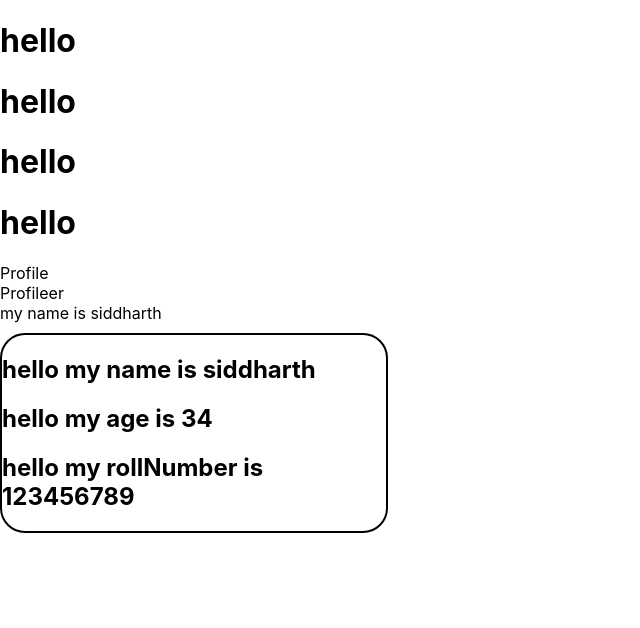
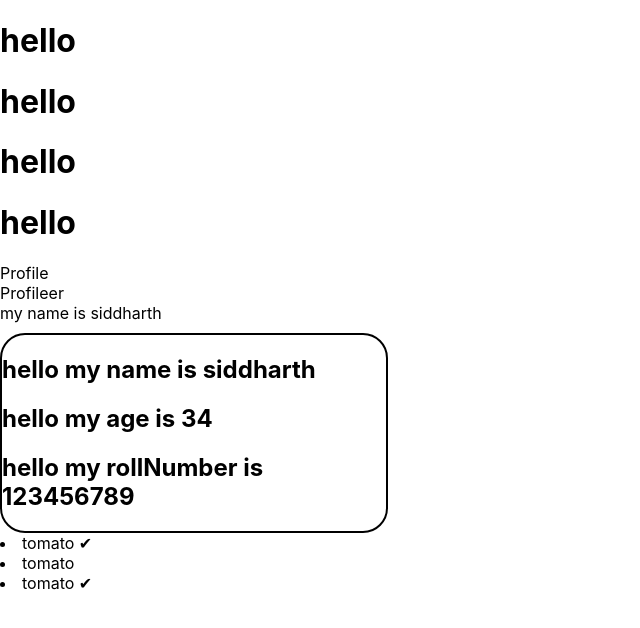
Before and after one commit to PRO0FESSOR/REACT-REV, a React (Create React App) app in the folder level_1/random/: page / in a window 1280 px wide. Shown: the top 628 px of the page, without its empty margins (0-640 px from the left). Built offline with nearby package versions, Linux system fonts and the light colour scheme.

Commit message:
conditions

```diff
--- a/level_1/random/src/App.js
+++ b/level_1/random/src/App.js
@@ -4,6 +4,7 @@ import Profile from './components/Profile';
 import Profileer from './components/Profileer';
 import Namer from './components/Namer';
 import Propsconcept from './components/Propsconcept';
+import Conditions from './components/Conditions';
 
 
 
@@ -27,6 +28,10 @@ function App() {
 
     <Propsconcept name={'siddharth'} age={34} rollNumber={123456789} />
 
+    <Conditions name={'tomato'} isPacked={true} />
+    <Conditions name={'tomato'} isPacked={false} />
+    <Conditions name={'tomato'} isPacked={true} />
+
 
 
 
--- /dev/null
+++ b/level_1/random/src/components/Conditions.jsx
@@ -0,0 +1,11 @@
+import React from 'react'
+
+const Conditions = ({ name, isPacked }) => {
+    return (
+        <li>
+            {isPacked ? name + ' ✔' : name}
+        </li>
+    )
+}
+
+export default Conditions
```
